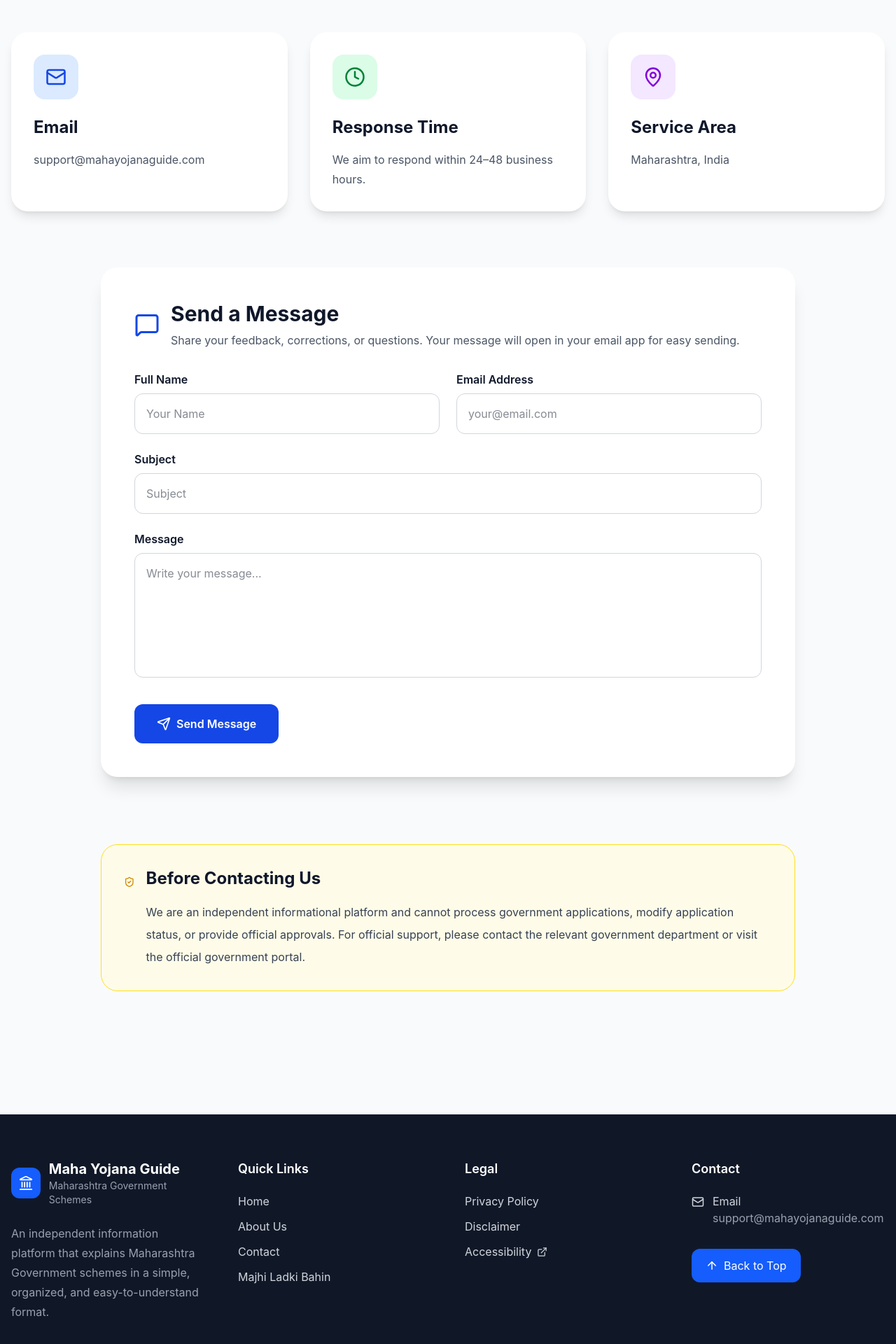
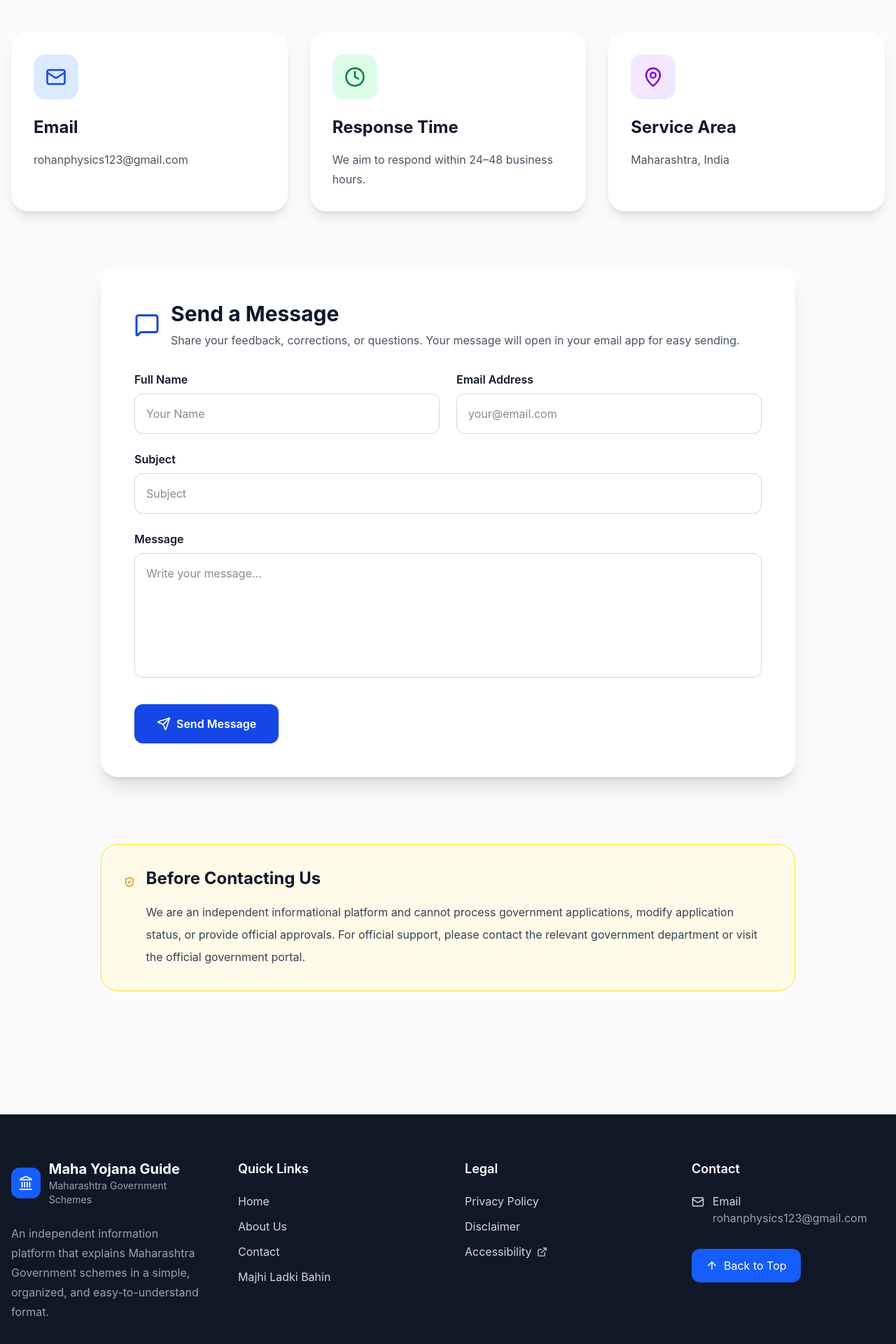
Before and after one commit to ROHANBHAVAD/ladaki-bahin-yojana-ekyc, a React (Vite) app: page /contact in a window 1280 px wide. Shown: the part 454-2374 px from the top of the page at 70% size. Built offline with nearby package versions, Linux system fonts and the light colour scheme; no server answers.

Commit message:
Footer.jsx Contact.jsx

```diff
--- a/src/components/layout/Footer.jsx
+++ b/src/components/layout/Footer.jsx
@@ -184,7 +184,7 @@ export default function Footer() {
                 <p>Email</p>
 
                 <p className="text-gray-400">
-                  support@mahayojanaguide.com
+                  rohanphysics123@gmail.com
                 </p>
 
               </div>
--- a/src/pages/Contact.jsx
+++ b/src/pages/Contact.jsx
@@ -36,12 +36,12 @@ if (!name.trim() || !email.trim() || !subject.trim() || !message.trim()) {
   return;
 }
 
-const mailtoLink = `mailto:support@mahayojanaguide.com?subject=${encodeURIComponent(`[Contact] ${subject.trim()}`)}&body=${encodeURIComponent(`Name: ${name.trim()}\nEmail: ${email.trim()}\n\n${message.trim()}`)}`;
+const mailtoLink = `mailto:rohanphysics123@gmail.com?subject=${encodeURIComponent(`[Contact] ${subject.trim()}`)}&body=${encodeURIComponent(`Name: ${name.trim()}\nEmail: ${email.trim()}\n\n${message.trim()}`)}`;
 
 window.location.href = mailtoLink;
 setStatus({
   type: "success",
-  message: "Your email app should open with a draft message. If it does not, email us directly at support@mahayojanaguide.com.",
+  message: "Your email app should open with a draft message. If it does not, email us directly at rohanphysics123@gmail.com.",
 });
   }
 
@@ -70,7 +70,7 @@ setStatus({
           <Mail className="text-blue-700" size={30} />
         </div>
         <h3 className="mt-6 text-2xl font-bold">Email</h3>
-        <p className="mt-4 leading-7 text-gray-600">support@mahayojanaguide.com</p>
+        <p className="mt-4 leading-7 text-gray-600">rohanphysics123@gmail.com</p>
       </div>
 
       <div className="rounded-3xl bg-white p-8 shadow-lg">
```
